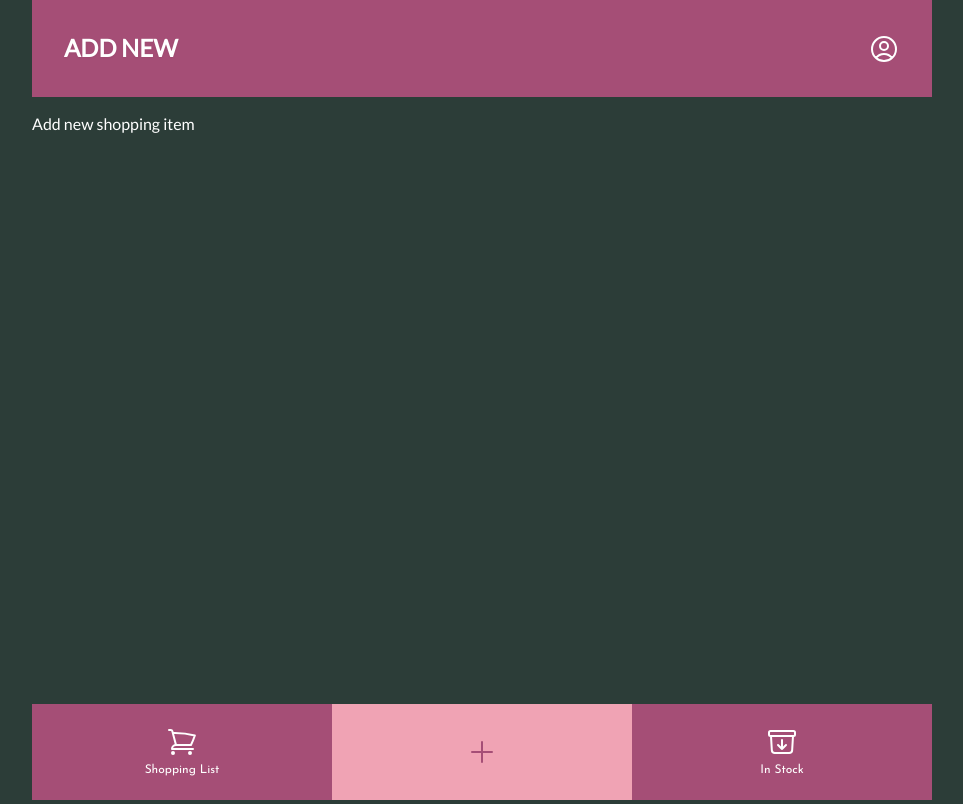
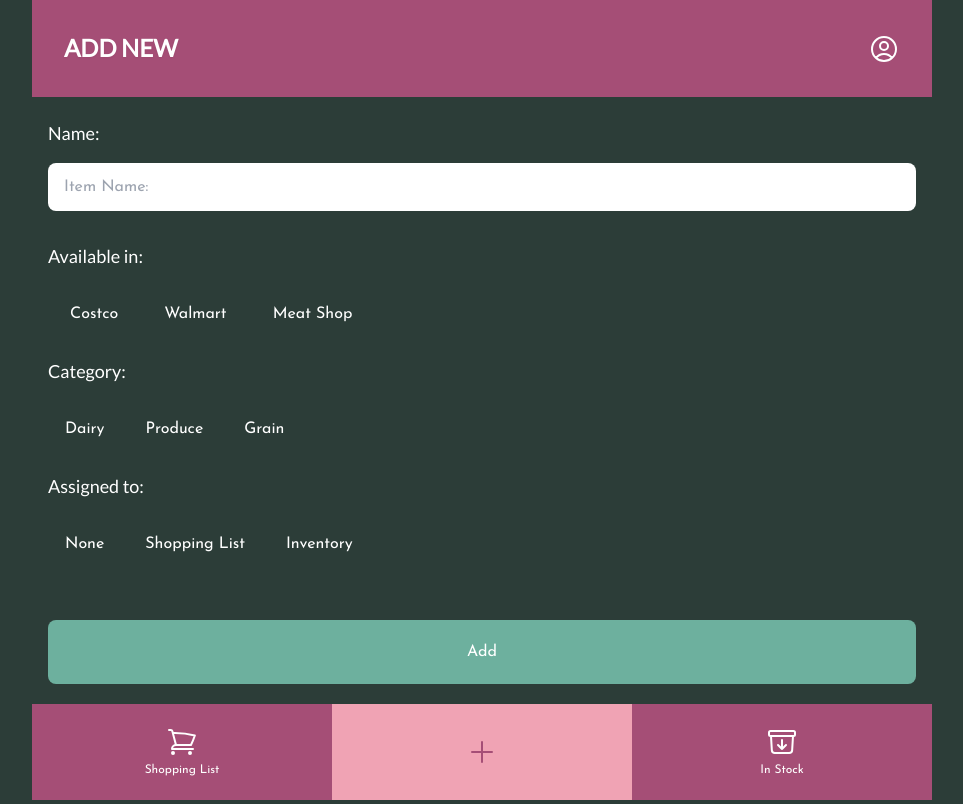
Before and after one commit to teaRain9/household-inventory, a Next.js app: page /add-new in a window 1280 px wide. Shown: the whole page, without its empty margins (158-1121 px from the left). Built offline with nearby package versions, Linux system fonts and the light colour scheme.

Commit message:
working on add new module

```diff
--- /dev/null
+++ b/src/components/add-new/add-new.js
@@ -0,0 +1,93 @@
+import classes from './add-new.module.scss'
+import {useRef, useState} from "react";
+
+export default function AddNew() {
+
+  const nameRef = useRef()
+  const [pool, setPool] = useState()
+  const [shop, setShop] = useState([])
+  const [category, setCategory] = useState([])
+
+  function shopChangeHandler(e) {
+    const {checked, value} = e.target;
+    if(checked) {
+      setShop(prevState => [...prevState, value])
+    } else {
+      setShop(prevState => prevState.filter(shop => shop !== value))
+    }
+  }
+
+
+  function addToItemsHandler(event) {
+    event.preventDefault();
+    console.log(
+      {
+        name: nameRef.current.value,
+        shop: shop,
+        category: category,
+        pool: pool
+      })
+  }
+
+  return (
+    <form className={classes.container} onSubmit={addToItemsHandler}>
+
+      <h2 className={classes.title}>Name:</h2>
+      <div className={classes.name_input}>
+        <input ref={nameRef} type="text" id="item-name" placeholder='Item Name:'/>
+      </div>
+
+      <h2 className={classes.title}>Available in:</h2>
+      <div className={classes.selection}>
+        <div>
+          <input type="checkbox" name='shopping-center' id='costco' value='costco' onChange={shopChangeHandler}/>
+          <label htmlFor="costco"> Costco</label>
+        </div>
+        <div>
+          <input type="checkbox" name='shopping-center' id='walmart' value='walmart' onChange={shopChangeHandler}/>
+          <label htmlFor="walmart"> Walmart</label>
+        </div>
+        <div>
+          <input type="checkbox" name='shopping-center' id='meat-shop' value='meat-shop' onChange={shopChangeHandler}/>
+          <label htmlFor="meat-shop"> Meat Shop</label>
+        </div>
+      </div>
+
+      <h2 className={classes.title}>Category:</h2>
+      <div className={classes.selection}>
+        <div>
+          <input type="radio" name='pool' id='dairy' value='dairy' onChange={e => setCategory(e.target.value)}/>
+          <label htmlFor="dairy">Dairy</label>
+        </div>
+        <div>
+          <input type="radio" name='pool' id='produce' value='produce' onChange={e => setCategory(e.target.value)}/>
+          <label htmlFor="produce">Produce</label>
+        </div>
+        <div>
+          <input type="radio" name='pool' id='grain' value='grain' onChange={e => setCategory(e.target.value)}/>
+          <label htmlFor="grain">Grain</label>
+        </div>
+      </div>
+
+      <h2 className={classes.title}>Assigned to:</h2>
+      <div className={classes.selection}>
+        <div>
+          <input type="radio" name='pool' id='none' value='none' onChange={e => setPool(e.target.value)}/>
+          <label htmlFor="none">None </label>
+        </div>
+        <div>
+          <input type="radio" name='pool' id='shopping-list' value='shopping-list' onChange={e => setPool(e.target.value)}/>
+          <label htmlFor="shopping-list">Shopping List </label>
+        </div>
+        <div>
+          <input type="radio" name='pool' id='inventory' value='inventory' onChange={e => setPool(e.target.value)}/>
+          <label htmlFor="inventory">Inventory </label>
+        </div>
+      </div>
+      <div className={classes.submit}>
+        <button className={classes.button}>Add</button>
+      </div>
+
+    </form>
+  )
+}
--- /dev/null
+++ b/src/components/add-new/add-new.module.scss
@@ -0,0 +1,49 @@
+@import '/src/styles/variables';
+.container {
+  margin: 120px 1rem;
+  .title {
+    color: white;
+    margin-bottom: 1rem;
+    font-size: 18px;
+  }
+  .name_input {
+    display: flex;
+    flex-direction: column;
+    margin-bottom: 2rem;
+    input {
+      height: 3rem;
+      padding: 1rem;
+      border-radius: 0.5rem;
+    }
+  }
+  .selection {
+    margin: 2rem 0;
+    display: flex;
+    flex-wrap: wrap;
+    gap: 8px;
+    label {
+      color: white;
+      padding: 1rem;
+      border-radius: 0.5rem;
+    }
+    input {
+      visibility: hidden;
+      width: 1px;
+      &:checked + label {
+        background-color: $primeColor;
+      }
+    }
+
+  }
+  .submit {
+    text-align: center;
+    .button {
+      background-color: $secondColor;
+      margin-top: 2rem;
+      color: white;
+      width: 100%;
+      height: 4rem;
+      border-radius: 0.5rem;
+    }
+  }
+}
--- a/src/pages/add-new/index.js
+++ b/src/pages/add-new/index.js
@@ -1,5 +1,6 @@
 import ActiveContext from "@/store/active-context";
 import { useContext, useEffect } from "react";
+import AddNew from "@/components/add-new/add-new";
 
 function AddNewPage() {
 
@@ -10,11 +11,7 @@ function AddNewPage() {
     }, [])
 
 
-    return (
-      <div className="mt-28">
-        <h1 className="text-white">Add new shopping item</h1>
-      </div>
-    );
+    return <AddNew/>;
 }
 
 export default AddNewPage;
```
